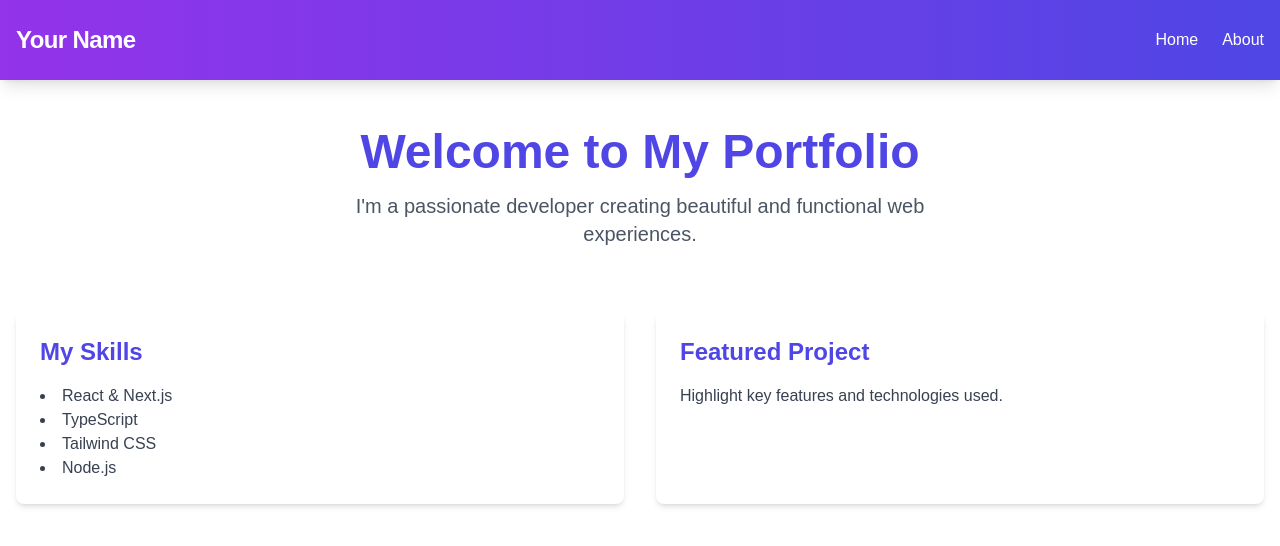
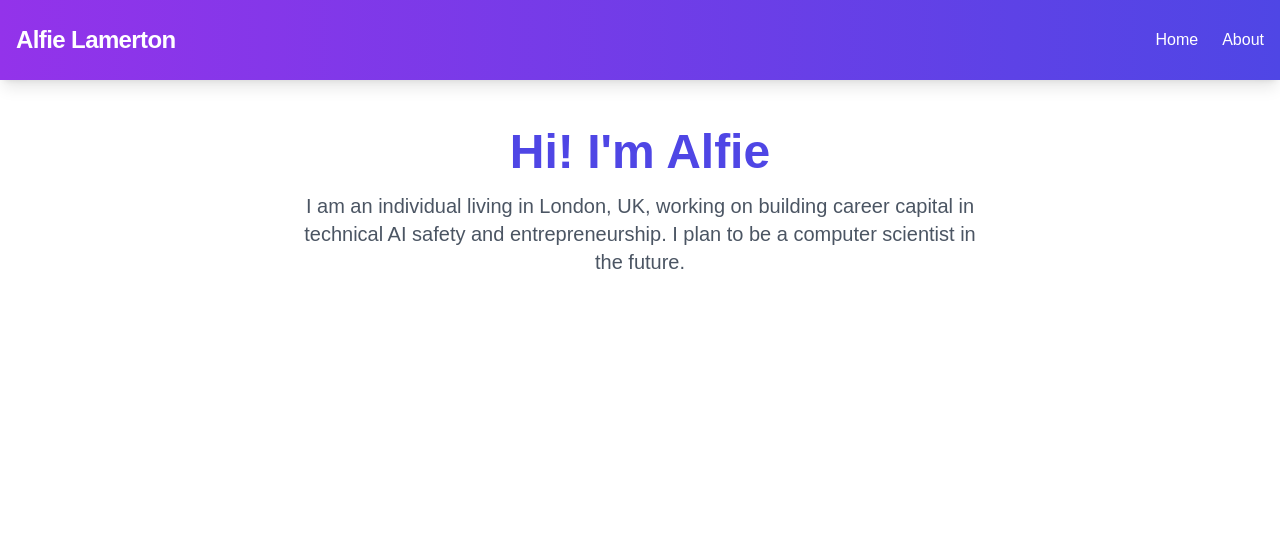
Before and after one commit to alamerton/personal-website, a Next.js app: page / in a window 1280 px wide. Shown: the top 546 px of the page. Built offline with nearby package versions, Linux system fonts and the light colour scheme.

Commit message:
Updated details

```diff
--- a/src/app/about/page.tsx
+++ b/src/app/about/page.tsx
@@ -1,6 +1,5 @@
-// src/app/about/page.tsx
 import Image from "next/image";
-
+import alfie from "@/images/alfie.jpeg";
 export default function About() {
   return (
     <main className="container mx-auto px-4 py-12">
@@ -10,28 +9,40 @@ export default function About() {
       <div className="flex flex-col md:flex-row items-center md:items-start gap-8">
         <div className="w-64 h-64 relative rounded-full overflow-hidden shadow-lg">
           <Image
-            src="/your-photo.jpg"
-            alt="Your Name"
+            src={alfie}
+            alt="Alfie Lamerton"
             layout="fill"
             objectFit="cover"
           />
         </div>
         <div className="flex-1 bg-white p-6 rounded-lg shadow-md">
+          <p className="text-gray-700 mb-4">
+            I&apos;m an individual living in London, UK. I grew up in Cornwall,
+            UK, and have spent some time living in Bristol, UK.
+          </p>
           <h2 className="text-2xl font-semibold mb-4 text-indigo-600">
-            My Journey
+            Professionally
           </h2>
           <p className="text-gray-700 mb-4">
-            Here you can write about your background, experience, and what
-            drives you as a developer. Share your passion for coding and any
-            significant milestones in your career.
+            I&apos;m generally excited about the future of technology and
+            innovation and how it can transform the world. Specifically, I'm
+            enthusiastic about computer science and entrepreneurship. To that
+            end, I am currently focusing my energy on building skills in
+            organisation building and technical AI safety research.
+          </p>
+          <p className="text-gray-700 mb-4">
+            Generally, I&apos;m on a mission to serve humanity by creating
+            beautiful and useful things. Specifically, I plan to be a computer
+            scientist working on impactful problems, starting with global
+            catastrophic risks such AI alignment.
           </p>
           <h2 className="text-2xl font-semibold mb-4 text-indigo-600">
-            My Approach
+            Not Professionally
           </h2>
           <p className="text-gray-700">
-            Describe your development philosophy, work ethic, or any unique
-            perspectives you bring to your projects. This is a great place to
-            let your personality shine through.
+            In the past I have been an avid fly fisherman, downhill
+            skateboarder, and surfer. I&apos;m currently enthusiastic about
+            ultra-distance running, rationality, and statistics.
           </p>
         </div>
       </div>
--- a/src/app/components/header.tsx
+++ b/src/app/components/header.tsx
@@ -1,4 +1,3 @@
-// src/app/components/header.tsx
 import Link from "next/link";
 
 const Header = () => {
@@ -10,7 +9,7 @@ const Header = () => {
             href="/"
             className="text-2xl font-bold tracking-tight hover:text-purple-200 transition duration-300"
           >
-            Your Name
+            Alfie Lamerton
           </Link>
           <ul className="flex space-x-6">
             <li>
--- a/src/app/page.tsx
+++ b/src/app/page.tsx
@@ -1,17 +1,17 @@
-// src/app/page.tsx
 export default function Home() {
   return (
     <main className="container mx-auto px-4 py-12">
       <section className="text-center mb-16">
         <h1 className="text-5xl font-bold mb-4 text-indigo-600">
-          Welcome to My Portfolio
+          Hi! I&apos;m Alfie
         </h1>
         <p className="text-xl text-gray-600 max-w-2xl mx-auto">
-          I&apos;m a passionate developer creating beautiful and functional web
-          experiences.
+          I am an individual living in London, UK, working on building career
+          capital in technical AI safety and entrepreneurship. I plan to be a
+          computer scientist in the future.
         </p>
       </section>
-      <section className="grid md:grid-cols-2 gap-8">
+      {/* <section className="grid md:grid-cols-2 gap-8">
         <div className="bg-white p-6 rounded-lg shadow-md">
           <h2 className="text-2xl font-semibold mb-4 text-indigo-600">
             My Skills
@@ -27,11 +27,14 @@ export default function Home() {
           <h2 className="text-2xl font-semibold mb-4 text-indigo-600">
             Featured Project
           </h2>
+          <h4 className="text-xl font-semibold mb-4 text-green-600">
+            C-QuAL, my MSc Individual Project
+          </h4>
           <p className="text-gray-700">
             Highlight key features and technologies used.
           </p>
         </div>
-      </section>
+      </section> */}
     </main>
   );
 }
```
Also changed, not shown: src/images/alfie.jpeg (added).
